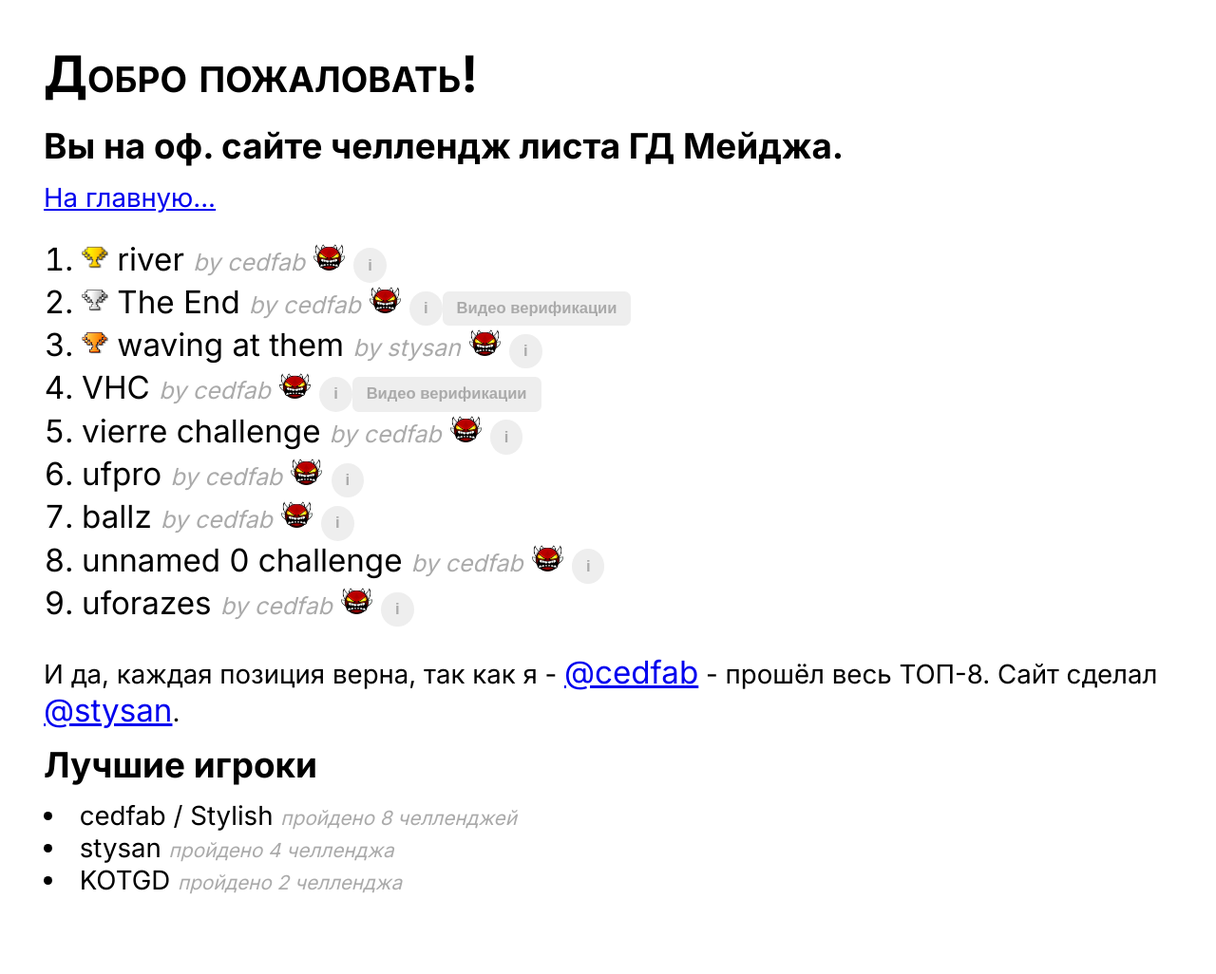
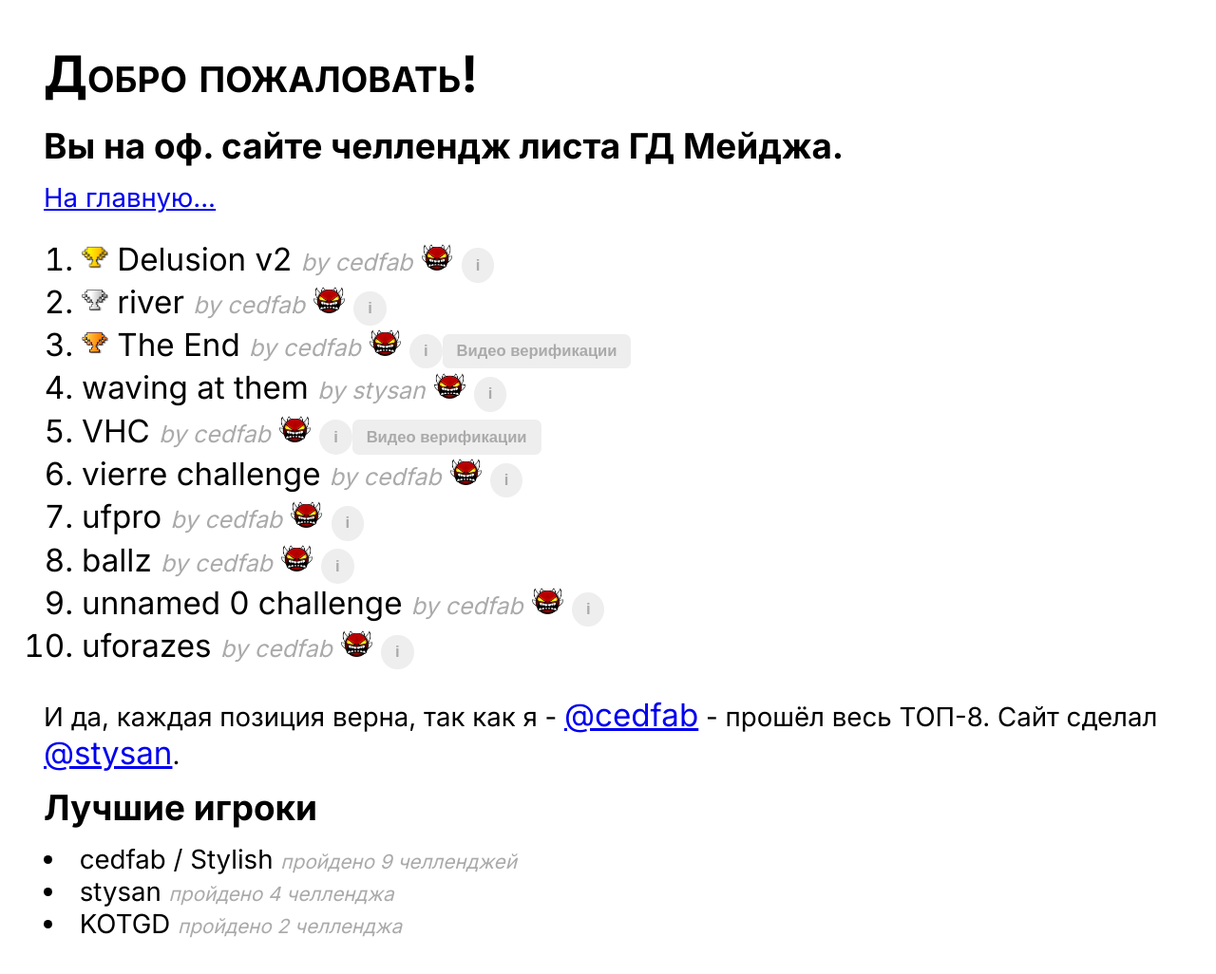
Before and after one commit to cedfab/gdmage, a plain HTML site: page chl.html in a window 1280 px wide. Shown: the whole page at 95% size. Before the commit the page ends 990 px from the top, so only its background shows below. Drawn offline with Linux system fonts and the light colour scheme.

Commit message:
Update chl.html

```diff
--- a/chl.html
+++ b/chl.html
@@ -15,11 +15,13 @@
   <h2>Вы на оф. сайте челлендж листа ГД Мейджа.</h2>
   <a href="index.html">На главную...</a>
   <ol>
-    <li><img src="img/2.png"> river <i>by cedfab</i> <img src="img/demon-extreme.png">
+    <li><img src="img/2.png"> Delusion v2 <i>by cedfab</i> <img src="img/demon-extreme.png">
       <button onclick="alert('Victors: Stylish; Verifier: cedfab');">i</button></li>
-    <li><img src="img/3.png"> The End <i>by cedfab</i> <img src="img/demon-extreme.png">
+    <li><img src="img/3.png"> river <i>by cedfab</i> <img src="img/demon-extreme.png">
+      <button onclick="alert('Victors: Stylish; Verifier: cedfab');">i</button></li>
+    <li><img src="img/4.png"> The End <i>by cedfab</i> <img src="img/demon-extreme.png">
       <button onclick="alert('Victors: Stylish; Verifier: cedfab');">i</button><button id="video" onclick="window.location.href = 'https://www.youtube.com/watch?v=WRBpLdCHTmw';">Видео верификации</button></li>
-    <li><img src="img/4.png"> waving at them <i>by stysan</i> <img src="img/demon-extreme.png">
+    <li>waving at them <i>by stysan</i> <img src="img/demon-extreme.png">
      <button onclick="alert('Victors: Stylish, stysan; Verifier: cedfab')">i</button></li>
     <li>VHC <i>by cedfab</i> <img src="img/demon-extreme.png">
      <button onclick="alert('Victors: stysan, Stylish; Verifier: cedfab')">i</button><button id="video" onclick="window.location.href = 'https://www.youtube.com/watch?v=Ol_bak9cxj8';">Видео верификации</button>
@@ -37,7 +39,7 @@
 
   <small>И да, каждая позиция верна, так как я - <a href="https://github.com/cedfab/">@cedfab</a> - прошёл весь ТОП-8. Сайт сделал <a href="https://github.com/stysan/">@stysan</a>.</small>
   <h2>Лучшие игроки</h2>
-  <li>cedfab / Stylish <i>пройдено 8 челленджей</i></li>
+  <li>cedfab / Stylish <i>пройдено 9 челленджей</i></li>
   <li>stysan <i>пройдено 4 челленджа</i></li>
   <li>KOTGD <i>пройдено 2 челленджа</i></li>
 </body>
```
